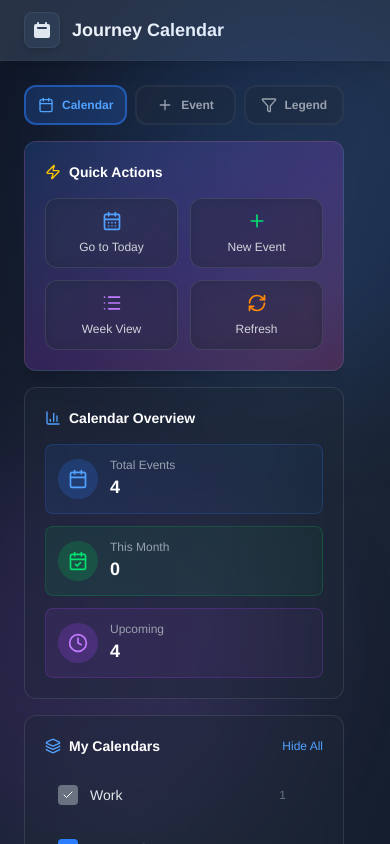
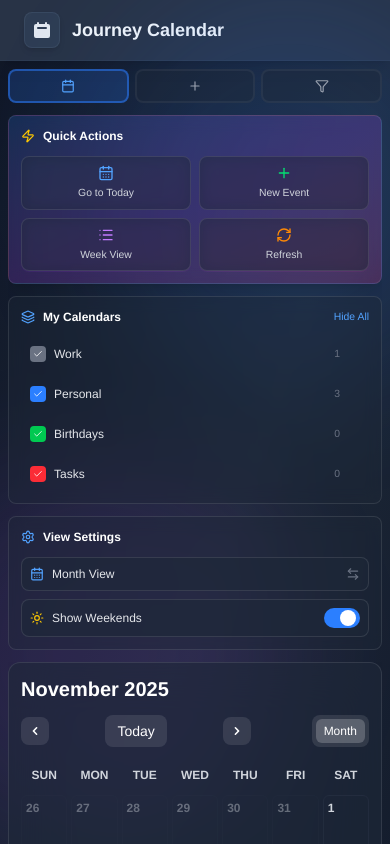
Before and after one commit to MrVitor0/JourneyCalendar, a Vue app: page / in a window 390 px wide. Shown: the top 844 px of the page. Built offline with nearby package versions, Linux system fonts and the light colour scheme.

Commit message:
feat: Refactor calendar UI for improved responsiveness

```diff
--- a/src/components/calendar/CalendarDay.vue
+++ b/src/components/calendar/CalendarDay.vue
@@ -1,19 +1,21 @@
 <template>
   <div
     :class="[
-      'min-h-24 p-2 border border-gray-700/30 rounded-lg transition-all duration-200 cursor-pointer',
+      'min-h-16 sm:min-h-20 lg:min-h-24 p-1 sm:p-1.5 lg:p-2 border border-gray-700/30 rounded-md sm:rounded-lg transition-all duration-200 cursor-pointer',
       'hover:bg-white/5 hover:border-gray-600/50 hover:shadow-lg',
       !isCurrentMonth && 'opacity-40',
-      isSelected && 'ring-2 ring-blue-400 bg-blue-500/10',
-      isToday && !isSelected && 'ring-2 ring-purple-400 bg-purple-500/10',
+      isSelected && 'ring-1 sm:ring-2 ring-blue-400 bg-blue-500/10',
+      isToday &&
+        !isSelected &&
+        'ring-1 sm:ring-2 ring-purple-400 bg-purple-500/10',
     ]"
     @click="handleClick"
   >
     <!-- Day Number -->
-    <div class="flex justify-between items-start mb-1">
+    <div class="flex justify-between items-start mb-0.5 sm:mb-1">
       <span
         :class="[
-          'text-sm font-semibold',
+          'text-xs sm:text-sm font-semibold',
           isToday ? 'text-purple-300' : 'text-gray-300',
         ]"
       >
@@ -22,17 +24,23 @@
     </div>
 
     <!-- Events Container -->
-    <div class="space-y-1">
+    <div class="space-y-0.5 sm:space-y-1">
       <div
-        v-for="event in events"
+        v-for="event in displayedEvents"
         :key="event.id"
         :class="[
-          'text-xs px-2 py-1 rounded truncate',
+          'text-[0.625rem] sm:text-xs px-1 sm:px-2 py-0.5 sm:py-1 rounded truncate',
           getEventColorClass(event.color),
         ]"
         :title="event.title"
       >
         {{ event.title }}
+      </div>
+      <div
+        v-if="events.length > maxDisplayedEvents"
+        class="text-[0.625rem] sm:text-xs px-1 sm:px-2 py-0.5 text-gray-400"
+      >
+        +{{ events.length - maxDisplayedEvents }} more
       </div>
     </div>
   </div>
@@ -62,7 +70,13 @@ const emit = defineEmits<{
   select: [date: Date];
 }>();
 
+const maxDisplayedEvents = 2;
+
 const dayNumber = computed((): string => format(props.date, "d"));
+
+const displayedEvents = computed(() => {
+  return props.events.slice(0, maxDisplayedEvents);
+});
 
 const handleClick = (): void => {
   emit("select", props.date);
--- a/src/components/calendar/CalendarGrid.vue
+++ b/src/components/calendar/CalendarGrid.vue
@@ -1,25 +1,29 @@
 <template>
   <div
-    class="bg-gray-800/60 backdrop-blur-xl rounded-2xl shadow-2xl p-8 border border-white/10 hover:border-white/20 transition-all duration-300"
+    class="bg-gray-800/60 backdrop-blur-xl rounded-xl sm:rounded-2xl shadow-2xl p-3 sm:p-5 lg:p-8 border border-white/10 hover:border-white/20 transition-all duration-300"
   >
     <!-- Calendar Header -->
-    <div class="flex items-center justify-between mb-6">
+    <div
+      class="flex flex-col sm:flex-row items-start sm:items-center justify-between mb-4 sm:mb-6 gap-3"
+    >
       <!-- Month and Year Display -->
-      <h2 class="text-2xl font-bold text-white">
+      <h2 class="text-xl sm:text-2xl font-bold text-white">
         {{ formattedMonthYear }}
       </h2>
 
       <!-- Navigation Controls -->
-      <div class="flex items-center gap-3">
+      <div
+        class="flex items-center gap-2 sm:gap-3 w-full sm:w-auto justify-between sm:justify-start"
+      >
         <!-- Previous Month Button -->
         <button
           @click="previousMonth"
-          class="p-2 rounded-lg bg-white/10 hover:bg-white/20 text-white transition-all duration-200 hover:scale-105"
+          class="p-1.5 sm:p-2 rounded-lg bg-white/10 hover:bg-white/20 text-white transition-all duration-200 hover:scale-105"
           aria-label="Previous month"
         >
           <svg
             xmlns="http://www.w3.org/2000/svg"
-            class="h-5 w-5"
+            class="h-4 w-4 sm:h-5 sm:w-5"
             viewBox="0 0 20 20"
             fill="currentColor"
           >
@@ -34,7 +38,7 @@
         <!-- Today Button -->
         <button
           @click="goToToday"
-          class="px-4 py-2 rounded-lg bg-white/10 hover:bg-white/20 text-white font-medium transition-all duration-200 hover:scale-105"
+          class="px-3 py-1.5 sm:px-4 sm:py-2 rounded-lg bg-white/10 hover:bg-white/20 text-white text-sm sm:text-base font-medium transition-all duration-200 hover:scale-105"
         >
           Today
         </button>
@@ -42,12 +46,12 @@
         <!-- Next Month Button -->
         <button
           @click="nextMonth"
-          class="p-2 rounded-lg bg-white/10 hover:bg-white/20 text-white transition-all duration-200 hover:scale-105"
+          class="p-1.5 sm:p-2 rounded-lg bg-white/10 hover:bg-white/20 text-white transition-all duration-200 hover:scale-105"
           aria-label="Next month"
         >
           <svg
             xmlns="http://www.w3.org/2000/svg"
-            class="h-5 w-5"
+            class="h-4 w-4 sm:h-5 sm:w-5"
             viewBox="0 0 20 20"
             fill="currentColor"
           >
@@ -60,13 +64,13 @@
         </button>
 
         <!-- View Mode Selector -->
-        <div class="flex bg-white/10 rounded-lg p-1 ml-2">
+        <div class="flex bg-white/10 rounded-lg p-1 ml-1 sm:ml-2">
           <button
             @click="setViewMode('month')"
             :class="[
-              'px-3 py-1 rounded-md text-sm font-medium transition-all duration-200',
+              'px-2 sm:px-3 py-1 rounded-md text-xs sm:text-sm font-medium transition-all duration-200',
               viewMode === 'month'
-                ? 'bg-white text-gray-900'
+                ? 'bg-white/20 text-white'
                 : 'text-white hover:bg-white/10',
             ]"
           >
@@ -77,18 +81,18 @@
     </div>
 
     <!-- Weekday Headers -->
-    <div class="grid grid-cols-7 gap-2 mb-4">
+    <div class="grid grid-cols-7 gap-1 sm:gap-2 mb-2 sm:mb-4">
       <div
         v-for="day in weekDays"
         :key="day"
-        class="text-center text-sm font-semibold text-gray-300 py-2"
+        class="text-center text-xs sm:text-sm font-semibold text-gray-300 py-1 sm:py-2"
       >
         {{ day }}
       </div>
     </div>
 
     <!-- Calendar Grid -->
-    <div class="grid grid-cols-7 gap-2">
+    <div class="grid grid-cols-7 gap-1 sm:gap-2">
       <CalendarDay
         v-for="(day, index) in calendarDays"
         :key="index"
--- a/src/components/calendar/CalendarHeader.vue
+++ /dev/null
@@ -1,83 +0,0 @@
-<template>
-  <div class="flex items-center justify-between mb-6">
-    <!-- Month and Year Display -->
-    <h2 class="text-2xl font-bold text-white">
-      {{ formattedMonthYear }}
-    </h2>
-
-    <!-- Navigation Controls -->
-    <div class="flex items-center gap-3">
-      <!-- Previous Month Button -->
-      <button
-        @click="previousMonth"
-        class="p-2 rounded-lg bg-white/10 hover:bg-white/20 text-white transition-all duration-200 hover:scale-105"
-        aria-label="Previous month"
-      >
-        <svg
-          xmlns="http://www.w3.org/2000/svg"
-          class="h-5 w-5"
-          viewBox="0 0 20 20"
-          fill="currentColor"
-        >
-          <path
-            fill-rule="evenodd"
-            d="M12.707 5.293a1 1 0 010 1.414L9.414 10l3.293 3.293a1 1 0 01-1.414 1.414l-4-4a1 1 0 010-1.414l4-4a1 1 0 011.414 0z"
-            clip-rule="evenodd"
-          />
-        </svg>
-      </button>
-
-      <!-- Today Button -->
-      <button
-        @click="goToToday"
-        class="px-4 py-2 rounded-lg bg-white/10 hover:bg-white/20 text-white font-medium transition-all duration-200 hover:scale-105"
-      >
-        Today
-      </button>
-
-      <!-- Next Month Button -->
-      <button
-        @click="nextMonth"
-        class="p-2 rounded-lg bg-white/10 hover:bg-white/20 text-white transition-all duration-200 hover:scale-105"
-        aria-label="Next month"
-      >
-        <svg
-          xmlns="http://www.w3.org/2000/svg"
-          class="h-5 w-5"
-          viewBox="0 0 20 20"
-          fill="currentColor"
-        >
-          <path
-            fill-rule="evenodd"
-            d="M7.293 14.707a1 1 0 010-1.414L10.586 10 7.293 6.707a1 1 0 011.414-1.414l4 4a1 1 0 010 1.414l-4 4a1 1 0 01-1.414 0z"
-            clip-rule="evenodd"
-          />
-        </svg>
-      </button>
-
-      <!-- View Mode Selector -->
-      <div class="flex bg-white/10 rounded-lg p-1 ml-2">
-        <button
-          @click="setViewMode('month')"
-          :class="[
-            'px-3 py-1 rounded-md text-sm font-medium transition-all duration-200',
-            viewMode === 'month'
-              ? 'bg-white text-gray-900'
-              : 'text-white hover:bg-white/10',
-          ]"
-        >
-          Month
-        </button>
-      </div>
-    </div>
-  </div>
-</template>
-
-<script setup>
-import { storeToRefs } from "pinia";
-import { useCalendarStore } from "@/stores/calendar";
-
-const calendarStore = useCalendarStore();
-const { formattedMonthYear, viewMode } = storeToRefs(calendarStore);
-const { nextMonth, previousMonth, goToToday, setViewMode } = calendarStore;
-</script>
--- a/src/components/calendar/CalendarSidebar.vue
+++ b/src/components/calendar/CalendarSidebar.vue
@@ -1,19 +1,22 @@
 <template>
   <div class="h-full flex flex-col">
-    <div class="flex items-center gap-2 mb-4">
+    <div class="flex items-center gap-1.5 sm:gap-2 mb-3 sm:mb-4">
       <button
         v-for="view in views"
         :key="view.id"
         @click="currentView = view.id"
         :class="[
-          'flex-1 flex items-center justify-center gap-2 px-3 py-2.5 rounded-xl transition-all',
+          'flex-1 flex items-center justify-center gap-1.5 sm:gap-2 px-2 sm:px-3 py-2 sm:py-2.5 rounded-lg sm:rounded-xl transition-all',
           currentView === view.id
             ? 'bg-blue-500/20 border-2 border-blue-500/50 text-blue-400'
             : 'bg-gray-800/40 border-2 border-white/5 text-gray-400 hover:bg-gray-800/60 hover:border-white/10',
         ]"
       >
-        <component :is="view.icon" class="w-4 h-4" />
-        <span class="text-xs font-semibold">{{ view.label }}</span>
+        <component :is="view.icon" class="w-3.5 h-3.5 sm:w-4 sm:h-4" />
+        <span
+          class="text-[0.65rem] sm:text-xs font-semibold hidden sm:inline"
+          >{{ view.label }}</span
+        >
       </button>
     </div>
 
--- a/src/components/calendar/JourneyCalendar.vue
+++ b/src/components/calendar/JourneyCalendar.vue
@@ -1,8 +1,10 @@
 <template>
   <div class="journey-calendar h-full flex flex-col">
-    <div class="flex gap-6 flex-1 overflow-hidden">
+    <div
+      class="flex flex-col lg:flex-row gap-3 sm:gap-4 lg:gap-6 flex-1 overflow-hidden"
+    >
       <!-- Sidebar - Left -->
-      <div class="w-80 shrink-0 flex flex-col overflow-hidden">
+      <div class="w-full lg:w-80 shrink-0 flex flex-col overflow-hidden">
         <CalendarSidebar />
       </div>
 
--- a/src/components/calendar/sidebar/CalendarTab.vue
+++ b/src/components/calendar/sidebar/CalendarTab.vue
@@ -1,25 +1,27 @@
 <template>
-  <div class="space-y-4">
+  <div class="space-y-3 sm:space-y-4">
     <!-- Quick Actions -->
     <div
-      class="bg-linear-to-br from-blue-500/20 via-purple-500/20 to-pink-500/20 backdrop-blur-sm rounded-xl p-5 border border-white/10 shadow-lg"
+      class="bg-linear-to-br from-blue-500/20 via-purple-500/20 to-pink-500/20 backdrop-blur-sm rounded-lg sm:rounded-xl p-3 sm:p-5 border border-white/10 shadow-lg"
     >
-      <h3 class="text-sm font-semibold text-white mb-4 flex items-center gap-2">
-        <Zap class="w-4 h-4 text-yellow-400" />
+      <h3
+        class="text-xs sm:text-sm font-semibold text-white mb-3 sm:mb-4 flex items-center gap-2"
+      >
+        <Zap class="w-3.5 h-3.5 sm:w-4 sm:h-4 text-yellow-400" />
         Quick Actions
       </h3>
 
-      <div class="grid grid-cols-2 gap-3">
+      <div class="grid grid-cols-2 gap-2 sm:gap-3">
         <button
           @click="handleQuickAction('today')"
-          class="bg-gray-800/60 backdrop-blur-sm rounded-xl p-3 border border-white/10 hover:border-blue-500/50 hover:bg-gray-800/80 transition-all group"
+          class="bg-gray-800/60 backdrop-blur-sm rounded-lg sm:rounded-xl p-2 sm:p-3 border border-white/10 hover:border-blue-500/50 hover:bg-gray-800/80 transition-all group"
         >
-          <div class="flex flex-col items-center gap-2">
+          <div class="flex flex-col items-center gap-1 sm:gap-2">
             <CalendarDays
-              class="w-5 h-5 text-blue-400 group-hover:text-blue-300 transition-colors"
+              class="w-4 h-4 sm:w-5 sm:h-5 text-blue-400 group-hover:text-blue-300 transition-colors"
             />
             <span
-              class="text-xs font-medium text-gray-300 group-hover:text-white transition-colors"
+              class="text-[0.65rem] sm:text-xs font-medium text-gray-300 group-hover:text-white transition-colors"
             >
               Go to Today
             </span>
@@ -28,14 +30,14 @@
 
         <button
           @click="handleQuickAction('event')"
-          class="bg-gray-800/60 backdrop-blur-sm rounded-xl p-3 border border-white/10 hover:border-green-500/50 hover:bg-gray-800/80 transition-all group"
+          class="bg-gray-800/60 backdrop-blur-sm rounded-lg sm:rounded-xl p-2 sm:p-3 border border-white/10 hover:border-green-500/50 hover:bg-gray-800/80 transition-all group"
         >
-          <div class="flex flex-col items-center gap-2">
+          <div class="flex flex-col items-center gap-1 sm:gap-2">
             <Plus
-              class="w-5 h-5 text-green-400 group-hover:text-green-300 transition-colors"
+              class="w-4 h-4 sm:w-5 sm:h-5 text-green-400 group-hover:text-green-300 transition-colors"
             />
             <span
-              class="text-xs font-medium text-gray-300 group-hover:text-white transition-colors"
+              class="text-[0.65rem] sm:text-xs font-medium text-gray-300 group-hover:text-white transition-colors"
             >
               New Event
             </span>
@@ -44,14 +46,14 @@
 
         <button
           @click="handleQuickAction('week')"
-          class="bg-gray-800/60 backdrop-blur-sm rounded-xl p-3 border border-white/10 hover:border-purple-500/50 hover:bg-gray-800/80 transition-all group"
+          class="bg-gray-800/60 backdrop-blur-sm rounded-lg sm:rounded-xl p-2 sm:p-3 border border-white/10 hover:border-purple-500/50 hover:bg-gray-800/80 transition-all group"
         >
-          <div class="flex flex-col items-center gap-2">
+          <div class="flex flex-col items-center gap-1 sm:gap-2">
             <List
-              class="w-5 h-5 text-purple-400 group-hover:text-purple-300 transition-colors"
+              class="w-4 h-4 sm:w-5 sm:h-5 text-purple-400 group-hover:text-purple-300 transition-colors"
             />
             <span
-              class="text-xs font-medium text-gray-300 group-hover:text-white transition-colors"
+              class="text-[0.65rem] sm:text-xs font-medium text-gray-300 group-hover:text-white transition-colors"
             >
               Week View
             </span>
@@ -60,14 +62,14 @@
 
         <button
           @click="handleQuickAction('refresh')"
-          class="bg-gray-800/60 backdrop-blur-sm rounded-xl p-3 border border-white/10 hover:border-orange-500/50 hover:bg-gray-800/80 transition-all group"
+          class="bg-gray-800/60 backdrop-blur-sm rounded-lg sm:rounded-xl p-2 sm:p-3 border border-white/10 hover:border-orange-500/50 hover:bg-gray-800/80 transition-all group"
         >
-          <div class="flex flex-col items-center gap-2">
+          <div class="flex flex-col items-center gap-1 sm:gap-2">
             <RefreshCw
-              class="w-5 h-5 text-orange-400 group-hover:text-orange-300 transition-colors"
+              class="w-4 h-4 sm:w-5 sm:h-5 text-orange-400 group-hover:text-orange-300 transition-colors"
             />
             <span
-              class="text-xs font-medium text-gray-300 group-hover:text-white transition-colors"
+              class="text-[0.65rem] sm:text-xs font-medium text-gray-300 group-hover:text-white transition-colors"
             >
               Refresh
             </span>
@@ -76,94 +78,30 @@
       </div>
     </div>
 
-    <!-- Calendar Statistics -->
-    <div
-      class="bg-gray-800/40 backdrop-blur-sm rounded-xl p-5 border border-white/10"
-    >
-      <h3 class="text-sm font-semibold text-white mb-4 flex items-center gap-2">
-        <BarChart3 class="w-4 h-4 text-blue-400" />
-        Calendar Overview
-      </h3>
-
-      <div class="space-y-3">
-        <div
-          class="flex items-center justify-between p-3 rounded-lg bg-linear-to-r from-blue-500/10 to-blue-500/5 border border-blue-500/20"
-        >
-          <div class="flex items-center gap-3">
-            <div
-              class="w-10 h-10 rounded-full bg-blue-500/20 flex items-center justify-center"
-            >
-              <Calendar class="w-5 h-5 text-blue-400" />
-            </div>
-            <div>
-              <p class="text-xs text-gray-400">Total Events</p>
-              <p class="text-lg font-bold text-white">
-                {{ totalEvents }}
-              </p>
-            </div>
-          </div>
-        </div>
-
-        <div
-          class="flex items-center justify-between p-3 rounded-lg bg-linear-to-r from-green-500/10 to-green-500/5 border border-green-500/20"
-        >
-          <div class="flex items-center gap-3">
-            <div
-              class="w-10 h-10 rounded-full bg-green-500/20 flex items-center justify-center"
-            >
-              <CalendarCheck class="w-5 h-5 text-green-400" />
-            </div>
-            <div>
-              <p class="text-xs text-gray-400">This Month</p>
-              <p class="text-lg font-bold text-white">
-                {{ eventsThisMonth }}
-              </p>
-            </div>
-          </div>
-        </div>
-
-        <div
-          class="flex items-center justify-between p-3 rounded-lg bg-linear-to-r from-purple-500/10 to-purple-500/5 border border-purple-500/20"
-        >
-          <div class="flex items-center gap-3">
-            <div
-              class="w-10 h-10 rounded-full bg-purple-500/20 flex items-center justify-center"
-            >
-              <Clock class="w-5 h-5 text-purple-400" />
-            </div>
-            <div>
-              <p class="text-xs text-gray-400">Upcoming</p>
-              <p class="text-lg font-bold text-white">
-                {{ upcomingEvents }}
-              </p>
-            </div>
-          </div>
-        </div>
-      </div>
-    </div>
-
     <!-- My Calendars Section -->
     <div
-      class="bg-gray-800/40 backdrop-blur-sm rounded-xl p-5 border border-white/10"
+      class="bg-gray-800/40 backdrop-blur-sm rounded-lg sm:rounded-xl p-3 sm:p-5 border border-white/10"
     >
-      <div class="flex items-center justify-between mb-4">
-        <h3 class="text-sm font-semibold text-white flex items-center gap-2">
-          <Layers class="w-4 h-4 text-blue-400" />
+      <div class="flex items-center justify-between mb-3 sm:mb-4">
+        <h3
+          class="text-xs sm:text-sm font-semibold text-white flex items-center gap-2"
+        >
+          <Layers class="w-3.5 h-3.5 sm:w-4 sm:h-4 text-blue-400" />
           My Calendars
         </h3>
         <button
           @click="toggleAllCalendars"
-          class="text-xs text-blue-400 hover:text-blue-300 transition-colors font-medium"
+          class="text-[0.65rem] sm:text-xs text-blue-400 hover:text-blue-300 transition-colors font-medium"
         >
           {{ allCalendarsVisible ? "Hide All" : "Show All" }}
         </button>
       </div>
 
-      <div class="space-y-2">
+      <div class="space-y-1.5 sm:space-y-2">
         <div
           v-for="calendar in calendars"
           :key="calendar.id"
-          class="flex items-center gap-3 p-3 rounded-lg hover:bg-white/5 transition-all cursor-pointer group border border-transparent hover:border-white/10"
+          class="flex items-center gap-2 sm:gap-3 p-2 sm:p-3 rounded-lg hover:bg-white/5 transition-all cursor-pointer group border border-transparent hover:border-white/10"
           @click="toggleVisibility(calendar.id)"
         >
           <CustomCheckbox
@@ -172,14 +110,14 @@
             :label="calendar.name"
             @update:model-value="toggleVisibility(calendar.id)"
           />
-          <div class="ml-auto flex items-center gap-2">
+          <div class="ml-auto flex items-center gap-1.5 sm:gap-2">
             <span
-              class="text-xs text-gray-500 group-hover:text-gray-400 transition-colors"
+              class="text-[0.65rem] sm:text-xs text-gray-500 group-hover:text-gray-400 transition-colors"
             >
               {{ getCalendarEventCount(calendar.id) }}
             </span>
             <ChevronRight
-              class="w-4 h-4 text-gray-600 group-hover:text-gray-400 transition-colors opacity-0 group-hover:opacity-100"
+              class="w-3.5 h-3.5 sm:w-4 sm:h-4 text-gray-600 group-hover:text-gray-400 transition-colors opacity-0 group-hover:opacity-100"
             />
           </div>
         </div>
@@ -188,48 +126,50 @@
 
     <!-- View Options -->
     <div
-      class="bg-gray-800/40 backdrop-blur-sm rounded-xl p-5 border border-white/10"
+      class="bg-gray-800/40 backdrop-blur-sm rounded-lg sm:rounded-xl p-3 sm:p-5 border border-white/10"
     >
-      <h3 class="text-sm font-semibold text-white mb-4 flex items-center gap-2">
-        <Settings class="w-4 h-4 text-blue-400" />
+      <h3
+        class="text-xs sm:text-sm font-semibold text-white mb-3 sm:mb-4 flex items-center gap-2"
+      >
+        <Settings class="w-3.5 h-3.5 sm:w-4 sm:h-4 text-blue-400" />
         View Settings
       </h3>
 
-      <div class="space-y-3">
+      <div class="space-y-2 sm:space-y-3">
         <button
           @click="toggleViewMode"
-          class="w-full flex items-center justify-between p-3 rounded-lg bg-gray-800/60 hover:bg-gray-800/80 transition-all border border-white/10 hover:border-white/20"
+          class="w-full flex items-center justify-between p-2 sm:p-3 rounded-lg bg-gray-800/60 hover:bg-gray-800/80 transition-all border border-white/10 hover:border-white/20"
         >
-          <div class="flex items-center gap-3">
+          <div class="flex items-center gap-2 sm:gap-3">
             <component
               :is="viewMode === 'month' ? CalendarDays : List"
-              class="w-4 h-4 text-blue-400"
+              class="w-3.5 h-3.5 sm:w-4 sm:h-4 text-blue-400"
             />
-            <span class="text-sm text-gray-200">
+            <span class="text-xs sm:text-sm text-gray-200">
               {{ viewMode === "month" ? "Month View" : "Week View" }}
             </span>
           </div>
-          <ArrowLeftRight class="w-4 h-4 text-gray-500" />
+          <ArrowLeftRight class="w-3.5 h-3.5 sm:w-4 sm:h-4 text-gray-500" />
         </button>
 
         <button
           @click="toggleShowWeekends"
-          class="w-full flex items-center justify-between p-3 rounded-lg bg-gray-800/60 hover:bg-gray-800/80 transition-all border border-white/10 hover:border-white/20"
+          class="w-full flex items-center justify-between p-2 sm:p-3 rounded-lg bg-gray-800/60 hover:bg-gray-800/80 transition-all border border-white/10 hover:border-white/20"
         >
-          <div class="flex items-center gap-3">
-            <Sun class="w-4 h-4 text-yellow-400" />
-            <span class="text-sm text-gray-200">Show Weekends</span>
+          <div class="flex items-center gap-2 sm:gap-3">
+            <Sun class="w-3.5 h-3.5 sm:w-4 sm:h-4 text-yellow-400" />
+            <span class="text-xs sm:text-sm text-gray-200">Show Weekends</span>
           </div>
           <div
             :class="[
-              'w-10 h-6 rounded-full transition-all relative',
+              'w-9 h-5 sm:w-10 sm:h-6 rounded-full transition-all relative',
               showWeekends ? 'bg-blue-500' : 'bg-gray-600',
             ]"
           >
             <div
               :class="[
-                'absolute top-1 w-4 h-4 rounded-full bg-white transition-all',
-                showWeekends ? 'left-5' : 'left-1',
+                'absolute top-0.5 sm:top-1 w-4 h-4 rounded-full bg-white transition-all',
+                showWeekends ? 'left-4 sm:left-5' : 'left-0.5 sm:left-1',
               ]"
             />
           </div>
--- a/src/components/common/CustomCheckbox.vue
+++ b/src/components/common/CustomCheckbox.vue
@@ -1,22 +1,22 @@
 <template>
-  <div class="flex items-center gap-3">
+  <div class="flex items-center gap-2 sm:gap-3">
     <button
       type="button"
       @click="toggle"
       :class="[
-        'w-5 h-5 rounded border-2 flex items-center justify-center transition-all shrink-0',
+        'w-4 h-4 sm:w-5 sm:h-5 rounded border-2 flex items-center justify-center transition-all shrink-0',
         checked
           ? `${colorClass} border-transparent`
           : 'border-gray-500 bg-transparent',
       ]"
     >
-      <Check v-if="checked" class="w-3 h-3 text-white" />
+      <Check v-if="checked" class="w-2.5 h-2.5 sm:w-3 sm:h-3 text-white" />
     </button>
     <span
       v-if="label"
       @click="toggle"
       :class="[
-        'text-sm font-medium cursor-pointer transition-colors',
+        'text-xs sm:text-sm font-medium cursor-pointer transition-colors',
         checked ? 'text-gray-200' : 'text-gray-500',
       ]"
     >
--- a/src/views/HomeView.vue
+++ b/src/views/HomeView.vue
@@ -16,7 +16,9 @@
     <!-- Main Content -->
     <div class="relative z-10 flex-1 flex flex-col">
       <!-- Calendar Component -->
-      <div class="flex-1 container mx-auto px-6 py-6">
+      <div
+        class="flex-1 container mx-auto px-2 py-2 sm:px-4 sm:py-4 lg:px-6 lg:py-6"
+      >
         <JourneyCalendar />
       </div>
     </div>
```
Also changed, not shown: tsconfig.json (+7 -0 lines), 1 other file (tests, documents, lock files or other folders).
